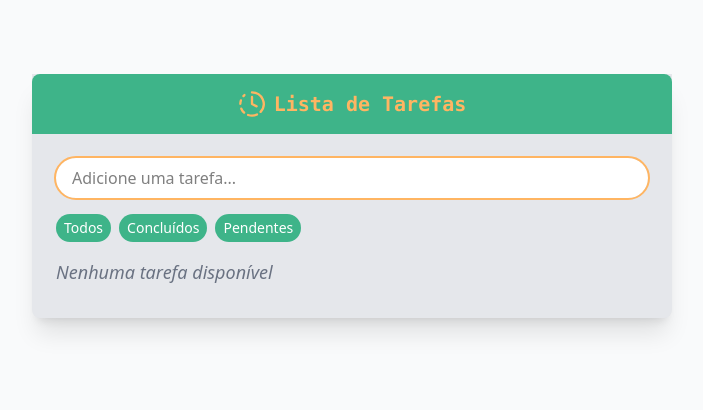
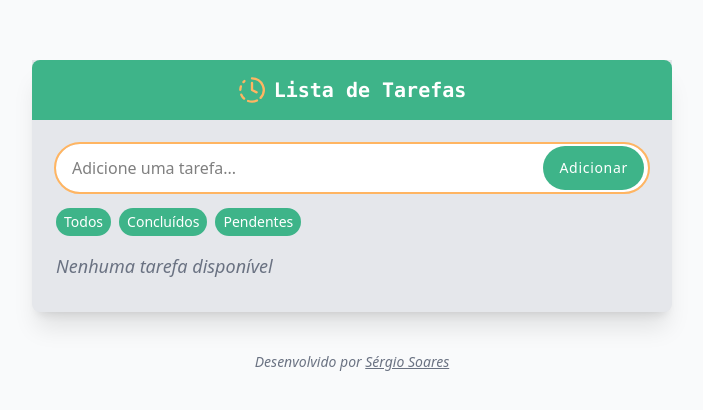
Before and after one commit to wp-sergiosoares/To-do-List, a React (Vite) app: page / in a window 1280 px wide. Shown: the part 204-614 px from the top of the page, without its empty margins (288-991 px from the left). Built offline with nearby package versions, Linux system fonts and the light colour scheme.

Commit message:
fix clrs

```diff
--- a/src/App.css
+++ b/src/App.css
@@ -3,6 +3,7 @@
 :root {
     --color-primary: #3EB489;
     --color-primary-light: #D8F3EC;
+    --color-primary-hover: #43c696;
     --color-secondary: #FFB562;
     --color-text-primary: #2E2E2E;
     --color-text-secondary: #6E6E6E;
--- a/src/App.jsx
+++ b/src/App.jsx
@@ -56,7 +56,7 @@ function App() {
                 size={28}
                 className=" text-[var(--color-secondary)]"
               />
-              <h1 className="text-xl text-[var(--color-secondary)] font-mono font-bold">
+              <h1 className="text-xl text-white font-mono font-bold">
                 Lista de Tarefas
               </h1>
             </div>
@@ -71,6 +71,16 @@ function App() {
               />
             </div>
           </div>
+          <div className="text-center italic text-gray-500 text-sm">
+            Desenvolvido por{" "}
+            <a
+              href="https://portfolio-two-peach-25.vercel.app/"
+              target="_blank"
+              className="underline hover:text-black"
+            >
+              Sérgio Soares
+            </a>
+          </div>
         </div>
       </div>
     </>
--- a/src/components/AddTicket.jsx
+++ b/src/components/AddTicket.jsx
@@ -16,13 +16,18 @@ export default function AddTicket({ onAdd }) {
         onSubmit={handleSubmit}
         className="flex gap-2 items-center justify-between"
       >
+        <div className="relative flex items-center justify-between w-full">
           <input
             type="text"
             placeholder="Adicione uma tarefa..."
             value={item}
             onChange={(e) => setItem(e.target.value)}
-          className="outline-2 outline-[var(--color-secondary)] py-2 px-4 flex-1 bg-white rounded-full"
+            className="outline-2 outline-[var(--color-secondary)] py-3 px-4 flex-1 bg-white rounded-full"
           />
+          <button className="absolute right-1 bg-[var(--color-primary)] text-white py-3 px-4 rounded-full hover:bg-[var(--color-primary-hover)] cursor-pointer text-sm tracking-wider">
+            Adicionar
+          </button>
+        </div>
       </form>
     </div>
   );
--- a/src/components/Filters.jsx
+++ b/src/components/Filters.jsx
@@ -4,7 +4,7 @@ export default function Filters({ setFiltro }) {
       <div className="flex gap-2 items-center">
         <div>
           <button
-            className="rounded-full text-white px-2 py-1 text-sm cursor-pointer bg-[var(--color-primary)]"
+            className="rounded-full text-white px-2 py-1 text-sm cursor-pointer bg-[var(--color-primary)] hover:bg-[var(--color-primary-hover)]"
             onClick={() => setFiltro("todos")}
           >
             Todos
@@ -12,7 +12,7 @@ export default function Filters({ setFiltro }) {
         </div>
         <div>
           <button
-            className="rounded-full text-white px-2 py-1 text-sm cursor-pointer bg-[var(--color-primary)]"
+            className="rounded-full text-white px-2 py-1 text-sm cursor-pointer bg-[var(--color-primary)] hover:bg-[var(--color-primary-hover)]"
             onClick={() => setFiltro("concluidos")}
           >
             Concluídos
@@ -21,7 +21,7 @@ export default function Filters({ setFiltro }) {
         <div>
           <button
             onClick={() => setFiltro("pendentes")}
-            className="rounded-full text-white px-2 py-1 text-sm cursor-pointer bg-[var(--color-primary)]"
+            className="rounded-full text-white px-2 py-1 text-sm cursor-pointer bg-[var(--color-primary)] hover:bg-[var(--color-primary-hover)]"
           >
             Pendentes
           </button>
```
Lines whose indentation alone changed are shown as unchanged.
